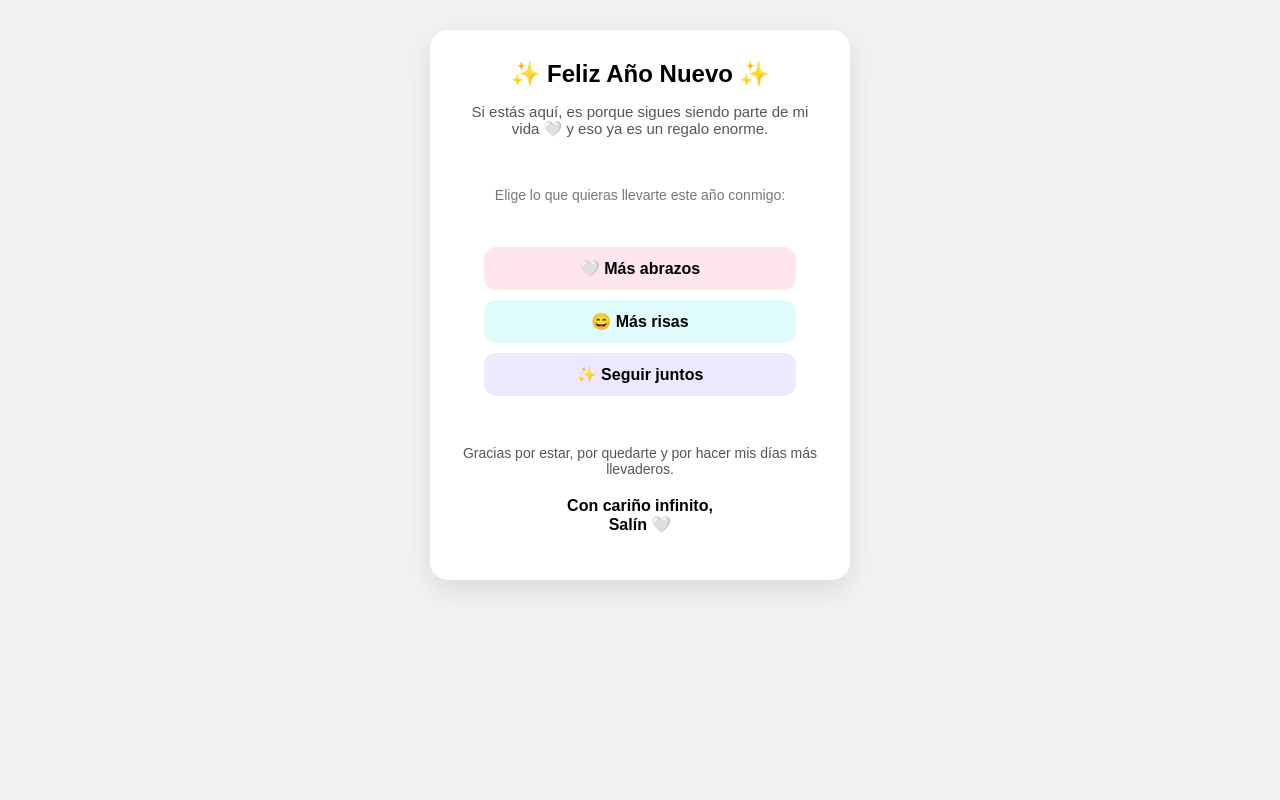
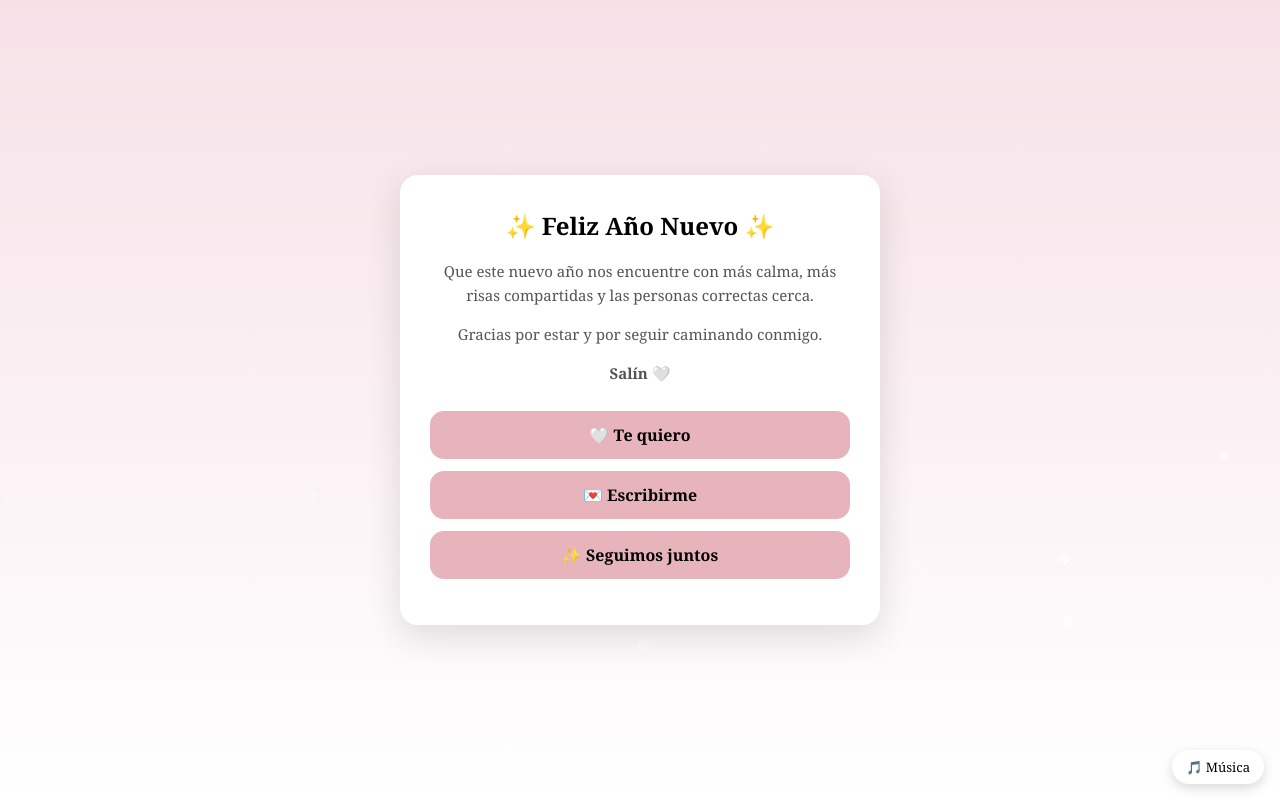
Before and after one commit to streptoconga/tarjetita, a plain HTML site: page index.html in a window 1280 px wide. Drawn offline with Linux system fonts and the light colour scheme.

Commit message:
Update index.html

```diff
--- a/index.html
+++ b/index.html
@@ -1,112 +1,155 @@
 <!DOCTYPE html>
 <html lang="es">
 <head>
-<meta charset="UTF-8">
-<title>Tarjeta Año Nuevo</title>
+  <meta charset="UTF-8">
+  <title>Para ti 🤍</title>
+  <meta name="viewport" content="width=device-width, initial-scale=1.0">
+
+  <style>
+    body {
+      margin: 0;
+      font-family: 'Georgia', serif;
+      background: linear-gradient(180deg, #f6e1e7, #ffffff);
+      overflow: hidden;
+      height: 100vh;
+      display: flex;
+      align-items: center;
+      justify-content: center;
+    }
+
+    .card {
+      background: #ffffff;
+      border-radius: 18px;
+      padding: 34px 30px;
+      max-width: 420px;
+      text-align: center;
+      box-shadow: 0 12px 35px rgba(0,0,0,0.12);
+      position: relative;
+      z-index: 2;
+    }
+
+    h1 {
+      margin-top: 0;
+      font-size: 24px;
+    }
+
+    p {
+      color: #555;
+      font-size: 15px;
+      line-height: 1.6;
+    }
+
+    .buttons {
+      margin-top: 26px;
+    }
+
+    a.button {
+      display: block;
+      margin: 12px 0;
+      padding: 13px;
+      border-radius: 14px;
+      background: #e8b4bc;
+      color: #000;
+      text-decoration: none;
+      font-weight: bold;
+      transition: transform 0.2s ease, box-shadow 0.2s ease;
+    }
+
+    a.button:hover {
+      transform: translateY(-2px);
+      box-shadow: 0 6px 15px rgba(0,0,0,0.15);
+    }
+
+    /* Nieve */
+    .snowflake {
+      position: fixed;
+      top: -10px;
+      color: #ffffff;
+      font-size: 1em;
+      user-select: none;
+      pointer-events: none;
+      animation-name: fall;
+      animation-timing-function: linear;
+    }
+
+    @keyframes fall {
+      to {
+        transform: translateY(110vh);
+      }
+    }
+
+    .music {
+      position: fixed;
+      bottom: 16px;
+      right: 16px;
+      background: #ffffff;
+      border-radius: 50px;
+      padding: 8px 14px;
+      font-size: 13px;
+      box-shadow: 0 4px 12px rgba(0,0,0,0.15);
+      cursor: pointer;
+      z-index: 3;
+    }
+  </style>
 </head>
 
-<body style="margin:0; padding:0; background:#f2f2f2; font-family:'Arial', sans-serif;">
+<body>
 
-<table width="100%" cellpadding="0" cellspacing="0">
-<tr>
-<td align="center" style="padding:30px;">
+  <div class="card">
+    <h1>✨ Feliz Año Nuevo ✨</h1>
 
-<table width="420" cellpadding="0" cellspacing="0" style="
-background:#ffffff;
-border-radius:18px;
-padding:30px;
-box-shadow:0 10px 30px rgba(0,0,0,0.1);
-text-align:center;
-">
+    <p>
+      Que este nuevo año nos encuentre con más calma,
+      más risas compartidas y las personas correctas cerca.
+    </p>
 
-<tr>
-<td>
-<h1 style="margin:0; font-size:24px;">✨ Feliz Año Nuevo ✨</h1>
-<p style="font-size:15px; color:#555; margin-top:15px;">
-Si estás aquí, es porque sigues siendo parte de mi vida 🤍
-y eso ya es un regalo enorme.
-</p>
-</td>
-</tr>
+    <p>
+      Gracias por estar y por seguir caminando conmigo.
+    </p>
 
-<tr>
-<td style="padding:20px 0;">
-<p style="font-size:14px; color:#777;">
-Elige lo que quieras llevarte este año conmigo:
-</p>
-</td>
-</tr>
+    <p><strong>Salín 🤍</strong></p>
 
-<tr>
-<td>
+    <div class="buttons">
+      <a class="button" href="https://wa.me/?text=Te%20quiero%20mucho%20🤍" target="_blank">🤍 Te quiero</a>
+      <a class="button" href="https://wa.me/?text=Gracias%20por%20la%20tarjeta%20✨" target="_blank">💌 Escribirme</a>
+      <a class="button" href="https://wa.me/?text=Seguimos%20juntos%20este%20año%20✨" target="_blank">✨ Seguimos juntos</a>
+    </div>
+  </div>
 
-<a href="mailto:?subject=Este año quiero más abrazos 🤍"
-style="
-display:block;
-margin:10px auto;
-padding:12px;
-width:80%;
-background:#ffe5ec;
-color:#000;
-text-decoration:none;
-border-radius:12px;
-font-weight:bold;
-">
-🤍 Más abrazos
-</a>
+  <div class="music" onclick="toggleMusic()">🎵 Música</div>
 
-<a href="mailto:?subject=Este año quiero reír contigo 😄"
-style="
-display:block;
-margin:10px auto;
-padding:12px;
-width:80%;
-background:#e0fbfc;
-color:#000;
-text-decoration:none;
-border-radius:12px;
-font-weight:bold;
-">
-😄 Más risas
-</a>
+  <audio id="bgm" loop>
+    <source src="https://cdn.pixabay.com/download/audio/2022/10/16/audio_2b8d8bcd94.mp3" type="audio/mpeg">
+  </audio>
 
-<a href="mailto:?subject=Este año seguimos juntos ✨"
-style="
-display:block;
-margin:10px auto;
-padding:12px;
-width:80%;
-background:#ede7ff;
-color:#000;
-text-decoration:none;
-border-radius:12px;
-font-weight:bold;
-">
-✨ Seguir juntos
-</a>
+  <script>
+    // Nieve
+    const snowflakes = 40;
+    for (let i = 0; i < snowflakes; i++) {
+      const snow = document.createElement('div');
+      snow.className = 'snowflake';
+      snow.innerHTML = '❄';
+      snow.style.left = Math.random() * 100 + 'vw';
+      snow.style.animationDuration = (Math.random() * 5 + 5) + 's';
+      snow.style.opacity = Math.random();
+      snow.style.fontSize = (Math.random() * 10 + 10) + 'px';
+      document.body.appendChild(snow);
+    }
 
-</td>
-</tr>
+    // Música
+    const music = document.getElementById('bgm');
+    let playing = false;
 
-<tr>
-<td style="padding-top:25px;">
-<p style="font-size:14px; color:#555;">
-Gracias por estar, por quedarte
-y por hacer mis días más llevaderos.
-</p>
-
-<p style="margin-top:20px; font-weight:bold;">
-Con cariño infinito,<br>
-Salín 🤍
-</p>
-</td>
-</tr>
-
-</table>
-
-</td>
-</tr>
-</table>
+    function toggleMusic() {
+      if (!playing) {
+        music.play();
+        playing = true;
+      } else {
+        music.pause();
+        playing = false;
+      }
+    }
+  </script>
 
 </body>
 </html>
```
